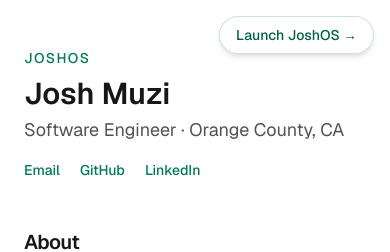
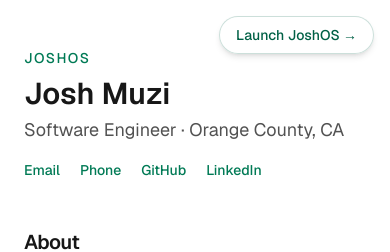
Before and after one commit to Josh-Muzi/josh-os, a Next.js app: page / in a window 390 px wide. Shown: the top 252 px of the page. Built offline with nearby package versions, Linux system fonts and the light colour scheme.

Commit message:
content: updated resume PDF, phone number in contact links, tel handoff

```diff
--- a/src/components/desktop/windows/ContactWindow.tsx
+++ b/src/components/desktop/windows/ContactWindow.tsx
@@ -6,19 +6,23 @@ export function ContactWindow() {
     <div className="space-y-2">
       <p>Feel free to reach out, I'd love to connect:</p>
       <ul className="space-y-1.5">
-        {contactLinks.map((link) => (
+        {contactLinks.map((link) => {
+          // mailto: and tel: hand off to the OS; only web links open a tab.
+          const isHandoff = /^(mailto|tel):/.test(link.href);
+          return (
             <li key={link.href} className="flex items-baseline gap-2">
               <span className="w-16 shrink-0 font-medium">{link.label}</span>
               <a
                 href={link.href}
-              target={link.href.startsWith("mailto:") ? undefined : "_blank"}
-              rel={link.href.startsWith("mailto:") ? undefined : "noreferrer"}
+                target={isHandoff ? undefined : "_blank"}
+                rel={isHandoff ? undefined : "noreferrer"}
                 className={`break-all ${linkClasses}`}
               >
                 {link.value}
               </a>
             </li>
-        ))}
+          );
+        })}
       </ul>
     </div>
   );
--- a/src/content/contact.ts
+++ b/src/content/contact.ts
@@ -5,6 +5,11 @@ export const contactLinks: ContactLink[] = [
     label: "Email",
     value: "jmuzi04@gmail.com",
     href: "mailto:jmuzi04@gmail.com",
+  },
+  {
+    label: "Phone",
+    value: "949-466-3588",
+    href: "tel:+19494663588",
   },
   {
     label: "GitHub",
```
Also changed, not shown: 1 other file (tests, documents, lock files or other folders). Lines whose indentation alone changed are shown as unchanged.
